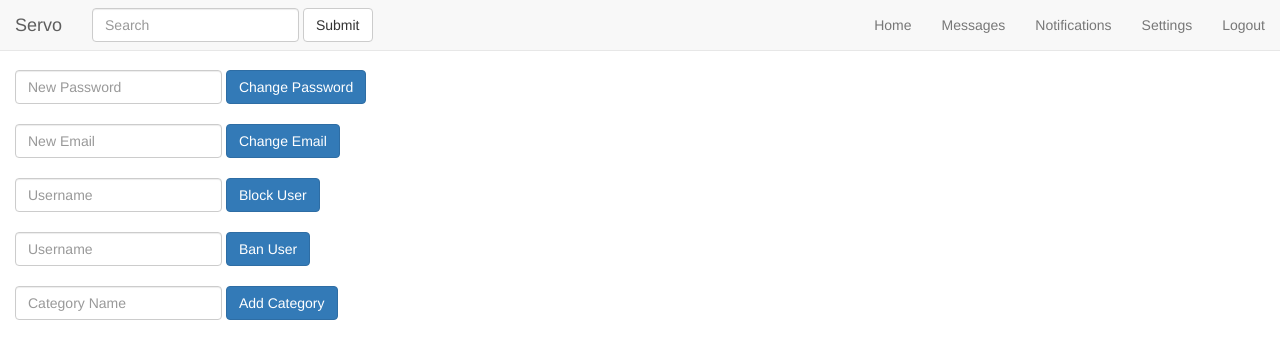
After one commit to muhammadhamzakhan/CS353Bilkent, a PHP site: page /settingsadmin.php in a window 1280 px wide. The commit adds this page. Shown: the top 359 px of the page. Run offline with PHP 8.4, Linux system fonts and the light colour scheme.

Commit message:
created settingsadmin.php

```diff
--- a/code/home.php
+++ b/code/home.php
@@ -85,7 +85,7 @@ function test_input($data) {
             <li><a href="home.php" title="Home Page Link">Home</a></li>
             <li><a href="#">Messages</a></li>
             <li><a href="#">Notifications</a></li>
-            <li><a href="#">Settings</a></li>
+            <li><a href="settingsadmin.php">Settings</a></li>
             <li><a href="logout.php">Logout</a></li>
             <li class="dropdown">
               <ul class="dropdown-menu">
@@ -280,5 +280,6 @@ function test_input($data) {
 		</ul>
 	</div>
   </div>
+		</div>
   </body>
 </html>
--- /dev/null
+++ b/code/settingsadmin.php
@@ -0,0 +1,142 @@
+<!doctype html>
+<html>
+<head>
+<meta charset="utf-8">
+<meta http-equiv="X-UA-Compatible" content="IE=edge">
+<meta name="viewport" content="width=device-width, initial-scale=1.0">
+<title>Settings Admin</title>
+<link href="css/bootstrap.css" rel="stylesheet" type="text/css">
+<!-- HTML5 shim and Respond.js for IE8 support of HTML5 elements and media queries -->
+<!-- WARNING: Respond.js doesn't work if you view the page via file:// -->
+<!--[if lt IE 9]>
+<script src="https://oss.maxcdn.com/html5shiv/3.7.2/html5shiv.min.js"></script>
+<script src="https://oss.maxcdn.com/respond/1.4.2/respond.min.js"></script>
+<![endif]-->
+</head>
+
+<body style="padding-top: 70px">
+<div class="container-fluid">
+	<nav class="navbar navbar-default navbar-fixed-top">
+      <div class="container-fluid">
+        <!-- Brand and toggle get grouped for better mobile display -->
+        <div class="navbar-header">
+          <button type="button" class="navbar-toggle collapsed" data-toggle="collapse" data-target="#topFixedNavbar1" aria-expanded="false"><span class="sr-only">Toggle navigation</span><span class="icon-bar"></span><span class="icon-bar"></span><span class="icon-bar"></span></button>
+          <a class="navbar-brand" href="#">Servo</a></div>
+        <!-- Collect the nav links, forms, and other content for toggling -->
+        <div class="collapse navbar-collapse" id="topFixedNavbar1">
+          <ul class="nav navbar-nav">
+            <li class="active"></li>
+            <li></li>
+            <li class="dropdown">
+              <ul class="dropdown-menu">
+                <li><a href="#">Action</a></li>
+                <li><a href="#">Another action</a></li>
+                <li><a href="#">Something else here</a></li>
+                <li role="separator" class="divider"></li>
+                <li><a href="#">Separated link</a></li>
+                <li role="separator" class="divider"></li>
+                <li><a href="#">One more separated link</a></li>
+              </ul>
+            </li>
+          </ul>
+          <form class="navbar-form navbar-left" role="search">
+            <div class="form-group">
+              <input type="text" class="form-control" placeholder="Search">
+            </div>
+            <button type="submit" class="btn btn-default">Submit</button>
+          </form>
+          <ul class="nav navbar-nav navbar-right">
+            <li><a href="home.php" title="Home Page Link">Home</a></li>
+            <li><a href="#">Messages</a></li>
+            <li><a href="#">Notifications</a></li>
+            <li><a href="settingsadmin.php">Settings</a></li>
+            <li><a href="logout.php">Logout</a></li>
+            <li class="dropdown">
+              <ul class="dropdown-menu">
+                <li><a href="#">Action</a></li>
+                <li><a href="#">Another action</a></li>
+                <li><a href="#">Something else here</a></li>
+                <li role="separator" class="divider"></li>
+                <li><a href="#">Separated link</a></li>
+              </ul>
+            </li>
+          </ul>
+        </div>
+        <!-- /.navbar-collapse -->
+      </div>
+      <!-- /.container-fluid -->
+    </nav>
+
+	<div class="row">
+	  <div class="col-xs-6">
+	  	<form class="form-inline">
+  			<input type="password" class="form-control mb-2 mr-sm-2 mb-sm-0" id="password" placeholder="New Password">
+			<button type="submit" class="btn btn-primary">Change Password</button>
+		</form>
+      </div>
+
+	  <div class="col-xs-6">
+
+      </div>
+  	</div>
+
+	<div class="row" style="margin-top:20px;">
+	  <div class="col-xs-6">
+	  	<form class="form-inline">
+  			<input type="email" class="form-control mb-2 mr-sm-2 mb-sm-0" id="email" placeholder="New Email">
+			<button type="submit" class="btn btn-primary">Change Email</button>
+		</form>
+      </div>
+
+	  <div class="col-xs-6">
+
+      </div>
+  	</div>
+
+	<div class="row" style="margin-top:20px;">
+	  <div class="col-xs-6">
+	  	<form class="form-inline">
+  			<input type="input" class="form-control mb-2 mr-sm-2 mb-sm-0" id="blockuser" placeholder="Username">
+			<button type="submit" class="btn btn-primary">Block User</button>
+		</form>
+      </div>
+
+	  <div class="col-xs-6">
+
+      </div>
+  	</div>
+
+	<div class="row" style="margin-top:20px;">
+	  <div class="col-xs-6">
+	  	<form class="form-inline">
+  			<input type="input" class="form-control mb-2 mr-sm-2 mb-sm-0" id="banuser" placeholder="Username">
+			<button type="submit" class="btn btn-primary">Ban User</button>
+		</form>
+      </div>
+
+	  <div class="col-xs-6">
+
+      </div>
+  	</div>
+
+	<div class="row" style="margin-top:20px;">
+	  <div class="col-xs-6">
+	  	<form class="form-inline">
+  			<input type="input" class="form-control mb-2 mr-sm-2 mb-sm-0" id="addcategory" placeholder="Category Name">
+			<button type="submit" class="btn btn-primary">Add Category</button>
+		</form>
+      </div>
+
+	  <div class="col-xs-6">
+
+      </div>
+  	</div>
+
+
+
+
+</div>
+<script src="js/jquery-1.11.3.min.js"></script>
+<script src="js/bootstrap.js"></script>
+</body>
+</html>
```
